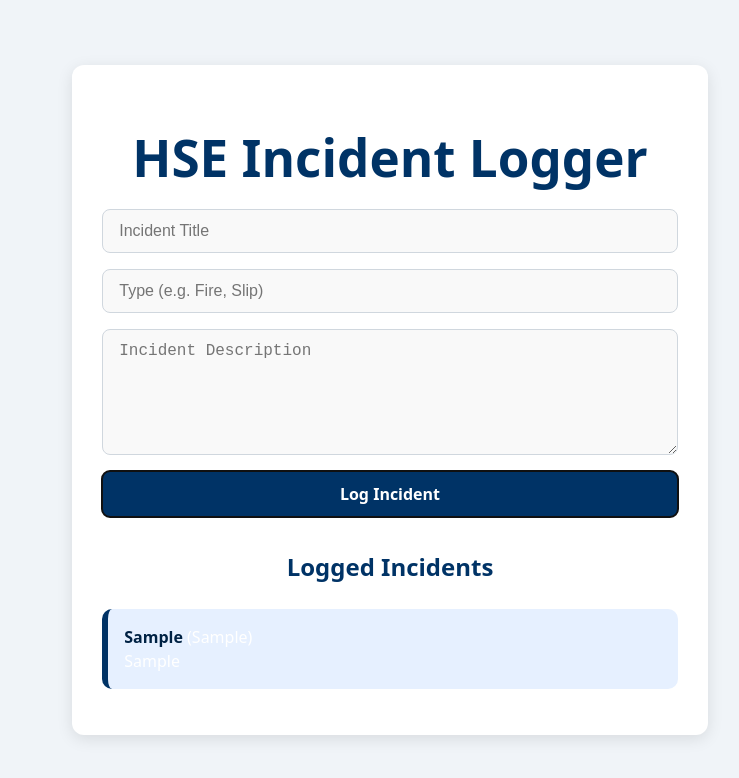
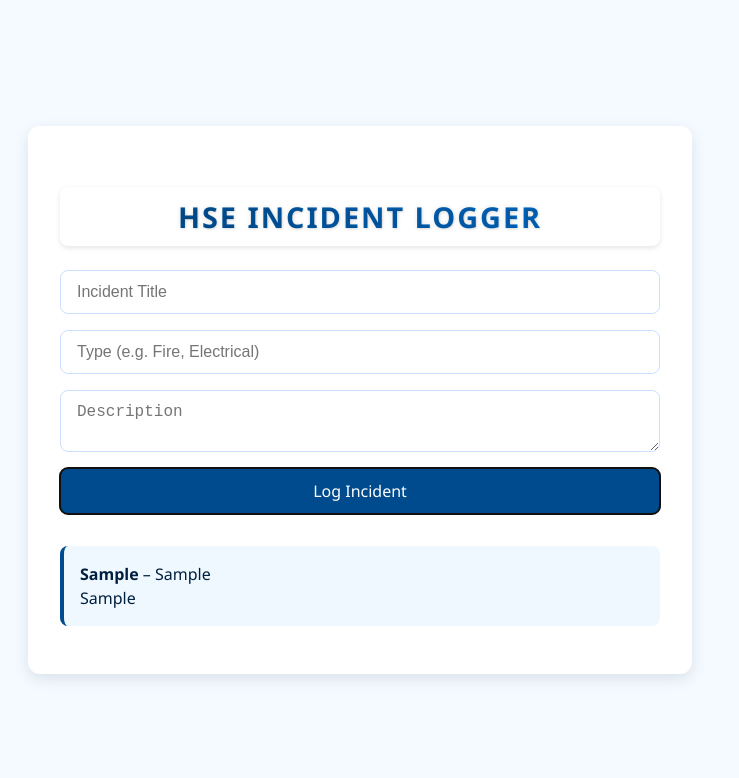
Before and after one commit to Bentroy/HSE_INCIDENT_LOGGER, a React (Vite) app in the folder hse-incident-logger/: page / in a window 1280 px wide. Both pictures are taken after typing "Sample", "Sample", "Sample" into the empty fields and a click on the button "Log Incident". Shown: the top 778 px of the page, without its empty margins (280-1019 px from the left). Built offline with nearby package versions, Linux system fonts and the light colour scheme.

Commit message:
Played around with the css

```diff
--- a/hse-incident-logger/src/App.css
+++ b/hse-incident-logger/src/App.css
@@ -1,25 +1,62 @@
 body {
   margin: 0;
   padding: 0;
-  background-color: #f0f4f8;
-  display: flex;
-  justify-content: center; /* optional: forces centering */
+  font-family: 'Segoe UI', sans-serif;
+  background-color: #f4faff; /* soft blue background */
+  color: #001f3f; /* Rack Centre dark blue */
+  justify-content: center;
+}
+
+.container {
+  width: 600px;
+  margin: 3rem auto;
+  background: white;
+  padding: 2rem;
+  border-radius: 12px;
+  box-shadow: 0 5px 15px rgba(0, 0, 50, 0.1);
+}
+
+.naming {
+  text-align: center;
+  color: #004b8d; /* Strong Rack blue */
+  margin-bottom: 1.5rem;
+  font-size: 1.5rem;
+  font-weight: bold;
+  text-transform: uppercase;
+  letter-spacing: 1px;
+  font-family: 'Segoe UI', sans-serif;
+  background: linear-gradient(90deg, #004b8d, #0074d9);
+  -webkit-background-clip: text;
+  background-clip: text;
+  -webkit-text-fill-color: transparent;
+  text-shadow: 1px 1px 2px rgba(0, 0, 0, 0.1), 0 0 5px rgba(0, 0, 0, 0.1);
+  padding: 0.5rem;
+  border-radius: 8px;
+  box-shadow: 0 2px 5px rgba(0, 0, 0, 0.1);
+  transition: transform 0.3s ease;
+  &:hover {
+    transform: translateY(-2px);
+    box-shadow: 0 4px 10px rgba(0, 0, 0, 0.2);
+  }
+  font-size: 1.8rem;
+  font-weight: 600;
+  text-transform: uppercase;
+  letter-spacing: 2px;
+  color: #004b8d; /* Strong Rack blue */
+  background: linear-gradient(90deg, #004b8d, #0074d9);
+  -webkit-background-clip: text;
+  -webkit-text-fill-color: transparent;
+  text-shadow: 1px 1px 2px rgba(0, 0, 0, 0.1), 0 0 5px rgba(0, 0, 0, 0.1);
+  padding: 0.5rem;
+  border-radius: 8px;
+  box-shadow: 0 2px 5px rgba(0, 0,  0, 0.1);
+  transition: transform 0.3s ease;
 }
 
 
-.container{
-  width: 100%;
-  max-width: 700px;
-  margin: 40px auto; /* this centers it horizontally */
-  background: #ffffff;
-  padding: 30px;
-  border-radius: 12px;
-  box-shadow: 0 4px 16px rgba(0, 0, 0, 0.1);
-}
-
-h1, h2 {
+h1 {
   text-align: center;
-  color: #003366;
+  color: #004b8d; /* Strong Rack blue */
   margin-bottom: 1.5rem;
 }
 
@@ -27,66 +64,50 @@ form {
   display: flex;
   flex-direction: column;
   gap: 1rem;
-  margin-bottom: 2rem;
 }
 
-input, textarea {
+input,
+textarea {
   padding: 0.75rem 1rem;
-  border: 1px solid #d0d7de;
+  border: 1px solid #cce0ff;
   border-radius: 8px;
   font-size: 1rem;
-  background-color: #f9f9f9;
+  outline: none;
+  transition: border-color 0.2s ease;
+  background-color: white;
+  color: black;
 }
 
-textarea {
-  resize: vertical;
-  min-height: 100px;
+input:focus,
+textarea:focus {
+  border-color: #0074d9;
 }
 
 button {
+  background-color: #004b8d;
+  color: white;
   padding: 0.75rem;
-  background-color: #003366;
-  color: white;
-  font-weight: bold;
   font-size: 1rem;
   border: none;
   border-radius: 8px;
   cursor: pointer;
-  transition: background-color 0.3s ease;
+  transition: background 0.3s ease;
 }
 
 button:hover {
-  background-color: #002244;
+  background-color: #0066cc;
 }
 
 ul {
   list-style: none;
   padding: 0;
+  margin-top: 2rem;
 }
 
 li {
-  background-color: #e6f0ff;
+  background: #f0f8ff;
   padding: 1rem;
-  border-radius: 10px;
+  border-left: 4px solid #004b8d;
+  border-radius: 8px;
   margin-bottom: 1rem;
-  border-left: 6px solid #003366;
 }
-
-li strong {
-  color: #002244;
-}
-
-@media (max-width: 600px) {
-  .container {
-    padding: 20px;
-    margin: 20px;
-  }
-
-  h1, h2 {
-    font-size: 1.4rem;
-  }
-}
-:root {
-  color: #ffffff;
-  background-color: #1a1a1a;
-}
--- a/hse-incident-logger/src/App.jsx
+++ b/hse-incident-logger/src/App.jsx
@@ -1,37 +1,39 @@
-import { useEffect, useState } from "react";
-import "./App.css";
+import { useState, useEffect } from 'react';
+import './App.css';
 
 function App() {
-  const [incidents, setIncidents] = useState([]);
-  const [title, setTitle] = useState("");
-  const [type, setType] = useState("");
-  const [description, setDescription] = useState("");
+  const [incidents, setIncidents] = useState(() => {
+    const saved = localStorage.getItem('incidents');
+    return saved ? JSON.parse(saved) : [];
+  });
 
-  // Load incidents from localStorage on mount
+  const [title, setTitle] = useState('');
+  const [type, setType] = useState('');
+  const [description, setDescription] = useState('');
+
   useEffect(() => {
-    const stored = localStorage.getItem("incidents");
-    if (stored) {
-      setIncidents(JSON.parse(stored));
-    }
-  }, []);
-
-  // Save incidents to localStorage when list changes
-  useEffect(() => {
-    localStorage.setItem("incidents", JSON.stringify(incidents));
+    localStorage.setItem('incidents', JSON.stringify(incidents));
   }, [incidents]);
 
   const handleSubmit = (e) => {
     e.preventDefault();
-    const newIncident = { title, type, description };
+    const newIncident = {
+      id: Date.now(),
+      title,
+      type,
+      description,
+    };
     setIncidents([...incidents, newIncident]);
-    setTitle("");
-    setType("");
-    setDescription("");
+    setTitle('');
+    setType('');
+    setDescription('');
   };
 
   return (
     <div className="container">
-      <h1>HSE Incident Logger</h1>
+
+      <h3 className="naming">HSE Incident Logger</h3>
+
       <form onSubmit={handleSubmit}>
         <input
           type="text"
@@ -42,26 +44,25 @@ function App() {
         />
         <input
           type="text"
-          placeholder="Type (e.g. Fire, Slip)"
+          placeholder="Type (e.g. Fire, Electrical)"
           value={type}
           onChange={(e) => setType(e.target.value)}
           required
         />
         <textarea
-          placeholder="Incident Description"
+          placeholder="Description"
           value={description}
           onChange={(e) => setDescription(e.target.value)}
           required
-        />
+        ></textarea>
         <button type="submit">Log Incident</button>
       </form>
 
-      <h2>Logged Incidents</h2>
       <ul>
-        {incidents.map((item, index) => (
-          <li key={index}>
-            <strong>{item.title}</strong> ({item.type})<br />
-            {item.description}
+        {incidents.map((incident) => (
+          <li key={incident.id}>
+            <strong>{incident.title}</strong> – {incident.type}<br />
+            {incident.description}
           </li>
         ))}
       </ul>
```
